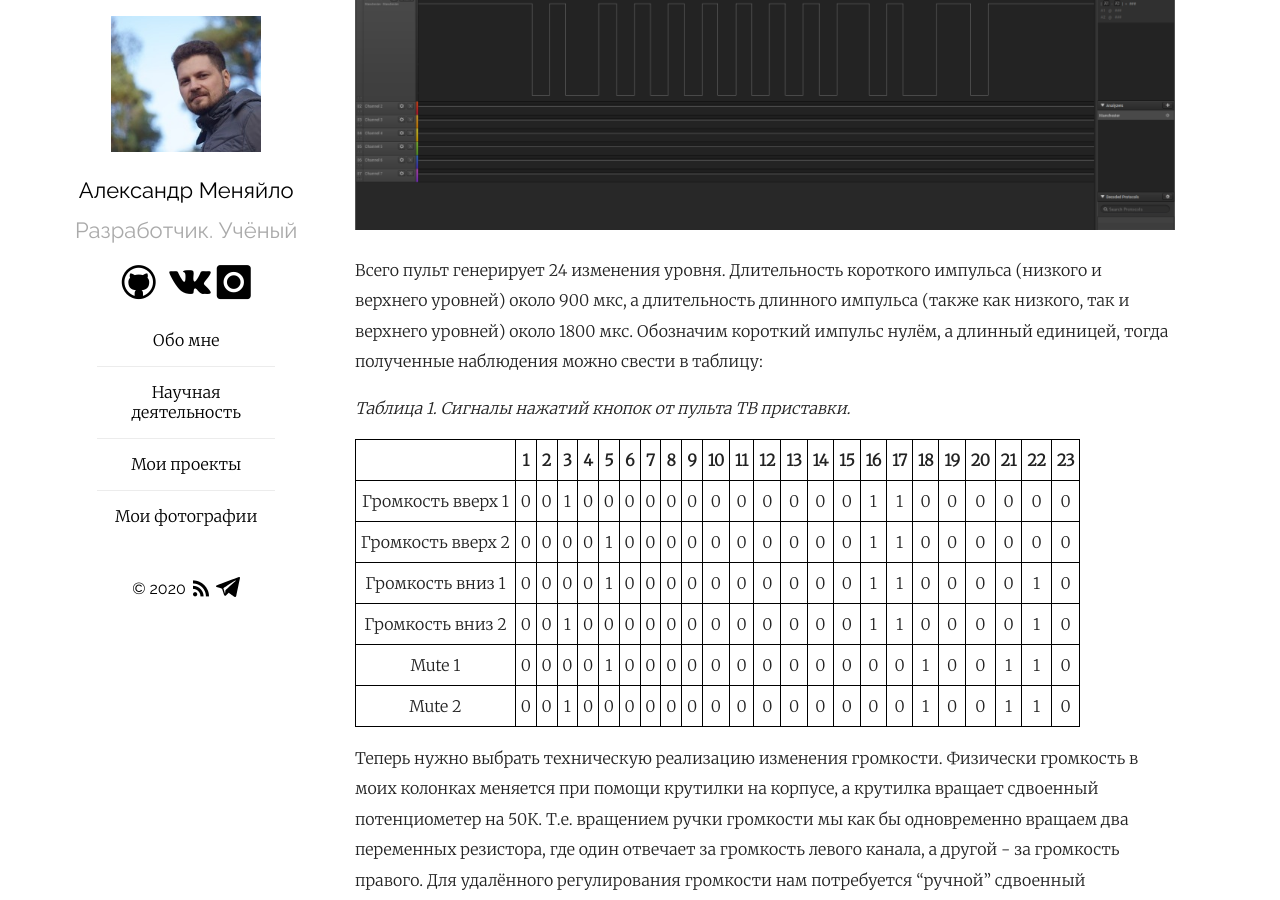
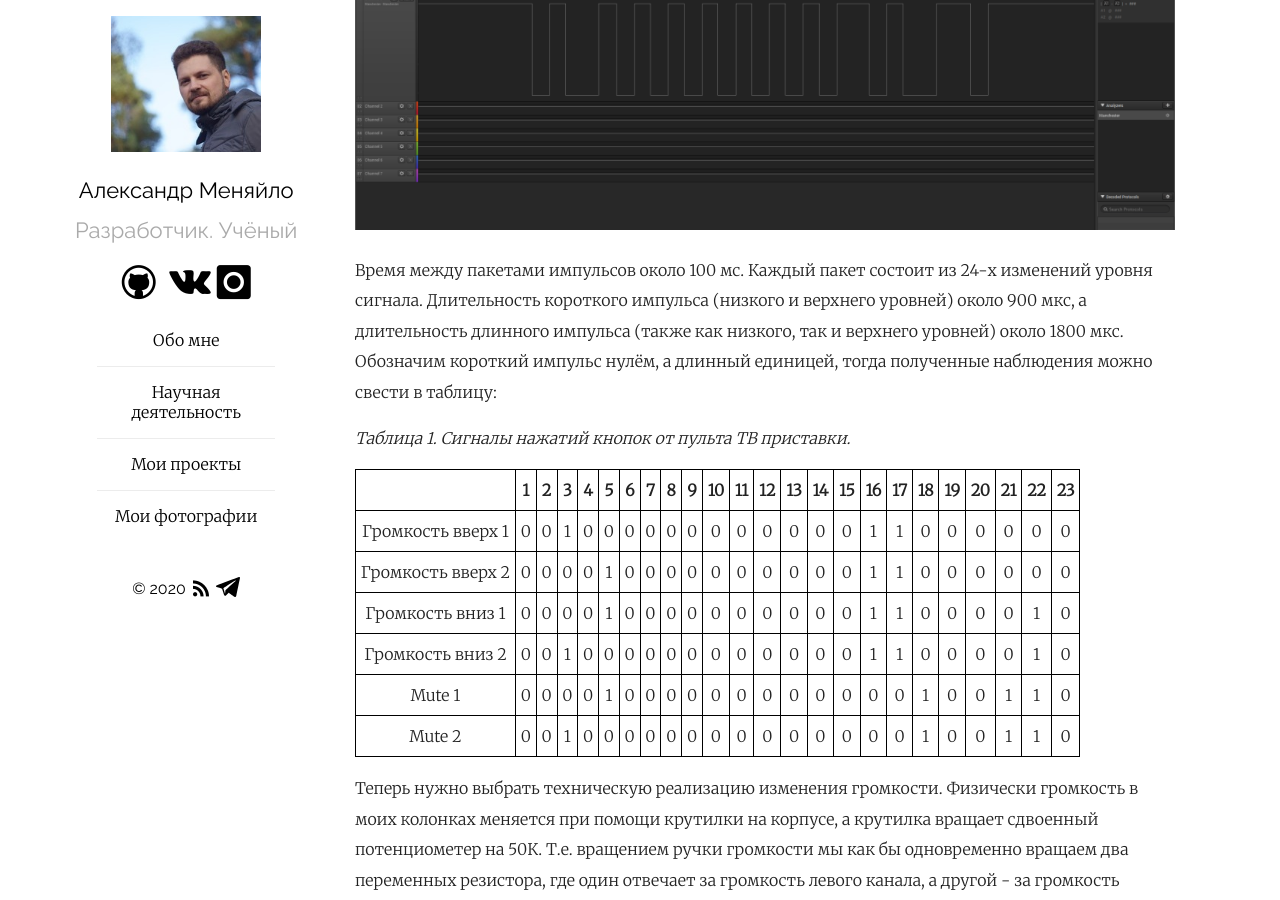
Before and after one commit to Mendeo/mendeo.github.io, a Jekyll site: the page built from _posts/2020-10-20-ip-tv-volume-control.md, in a window 1280 px wide and 900 px high, scrolled down 863 px. Built offline with Jekyll 4.4.1, drawn with Linux system fonts in a browser that asks for light colours; comment, search, counter and statistics services are not loaded.

Commit message:
Небольшое дополнение к статье.

```diff
--- a/_posts/2020-10-20-ip-tv-volume-control.md
+++ b/_posts/2020-10-20-ip-tv-volume-control.md
@@ -22,7 +22,7 @@ has_scalable_images: true
 
 ![График сигнала с логического анализатора](/assets/posts/ip-tv-volume-control/big/signal.png)
 
-Всего пульт генерирует 24 изменения уровня. Длительность короткого импульса (низкого и верхнего уровней) около 900 мкс, а длительность длинного импульса (также как низкого, так и верхнего уровней) около 1800 мкс. Обозначим короткий импульс нулём, а длинный единицей, тогда полученные наблюдения можно свести в таблицу:
+Время между пакетами импульсов около 100 мс. Каждый пакет состоит из 24-х изменений уровня сигнала. Длительность короткого импульса (низкого и верхнего уровней) около 900 мкс, а длительность длинного импульса (также как низкого, так и верхнего уровней) около 1800 мкс. Обозначим короткий импульс нулём, а длинный единицей, тогда полученные наблюдения можно свести в таблицу:
 
 *Таблица 1. Сигналы нажатий кнопок от пульта ТВ приставки.*
 
```
Also changed, not shown: other parts of _posts/2020-10-20-ip-tv-volume-control.md (+1 -1 lines).
